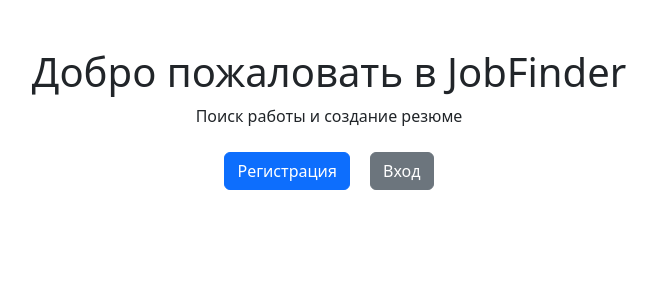
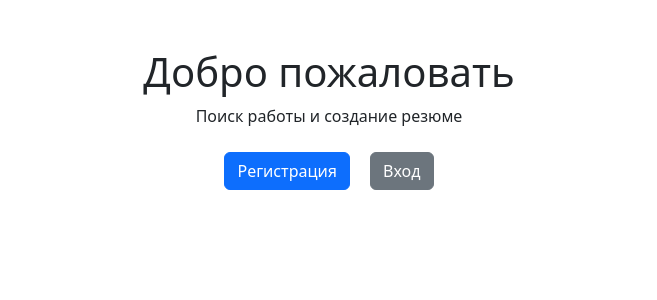
Before and after one commit to Porcupine116/team-development-workshop, a FastAPI app: page / in a window 1280 px wide. Shown: the top 300 px of the page, without its empty margins (311-968 px from the left). Run offline with FastAPI, Linux system fonts and the light colour scheme.

Commit message:
Update index.html

```diff
--- a/backend/templates/index.html
+++ b/backend/templates/index.html
@@ -6,7 +6,7 @@
 </head>
 <body>
     <div class="container mt-5">
-        <h1 class="text-center">Добро пожаловать в JobFinder</h1>
+        <h1 class="text-center">Добро пожаловать</h1>
         <p class="text-center">Поиск работы и создание резюме</p>
         <div class="text-center">
             <a href="/register" class="btn btn-primary m-2">Регистрация</a>
```
